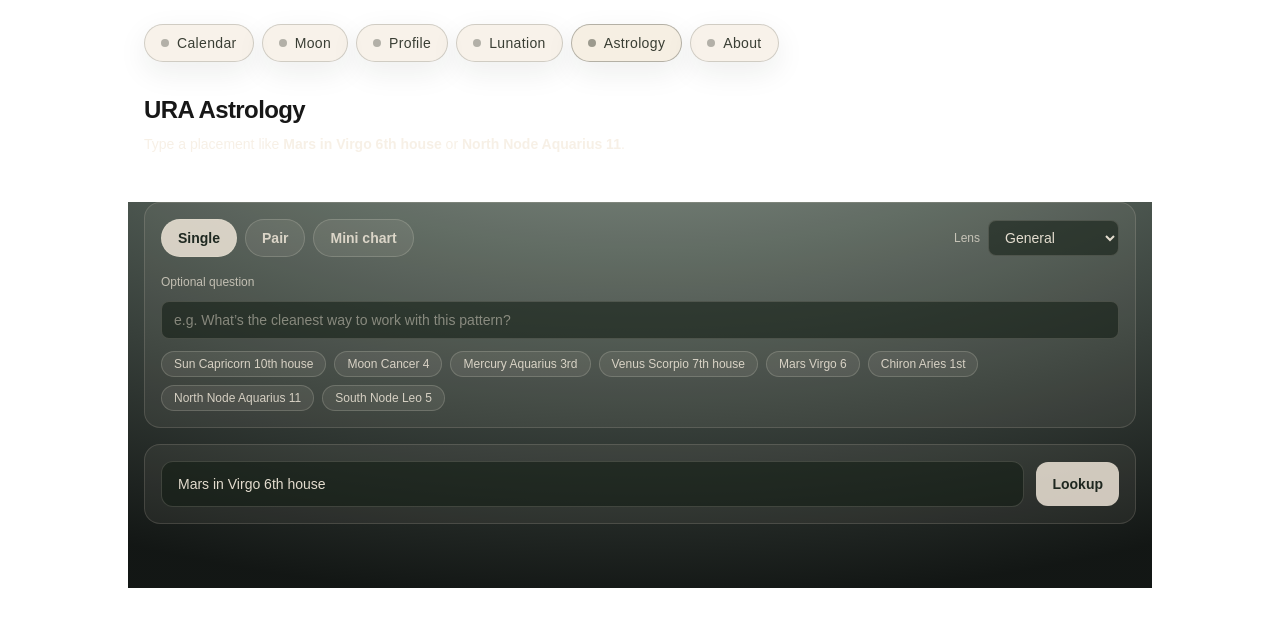
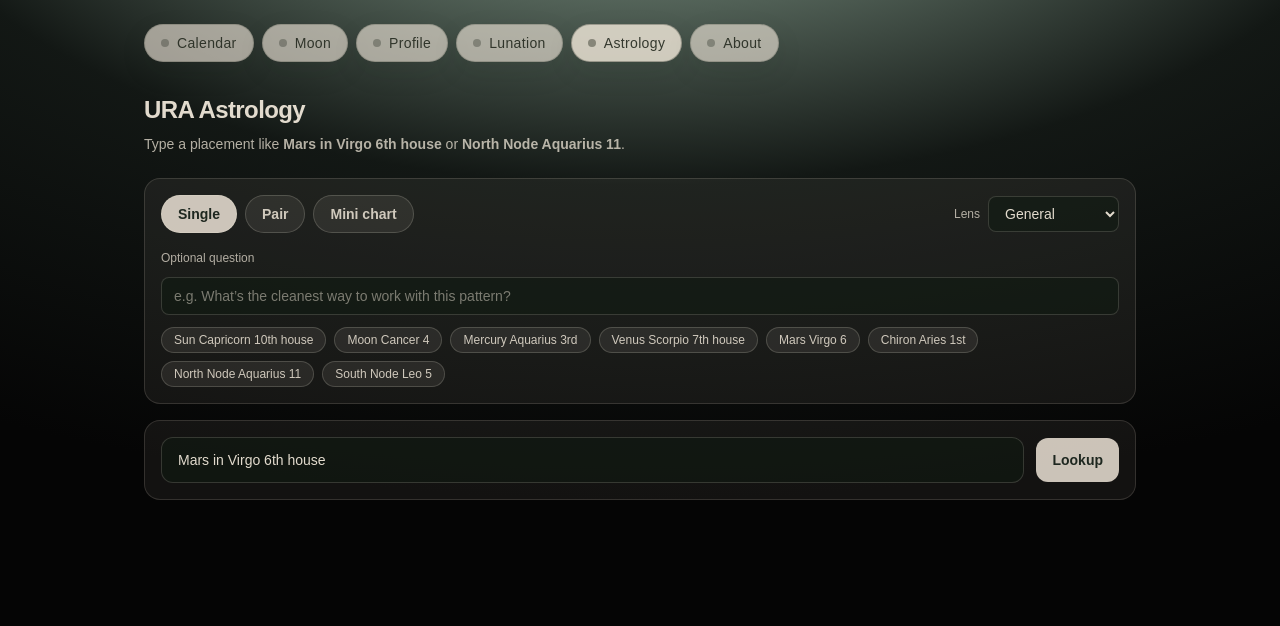
Before and after one commit to jaysperspective/URA, a Next.js app in the folder web/: page /astrology in a window 1280 px wide. Shown: the top 626 px of the page. Built offline with nearby package versions, Linux system fonts and the light colour scheme.

Commit message:
Update page.tsx

```diff
--- a/web/src/app/astrology/page.tsx
+++ b/web/src/app/astrology/page.tsx
@@ -4,9 +4,15 @@ import { NAV, NavPill } from "@/lib/ui/nav";
 
 export default function AstrologyPage() {
   return (
-    <main className="min-h-screen">
-      {/* Top Navigation (neutral) */}
+    <main
+      className="min-h-screen"
+      style={{
+        background:
+          "radial-gradient(1400px 700px at 50% -200px, rgba(70,120,86,0.55) 0%, rgba(9,14,11,0.96) 55%, rgba(0,0,0,0.98) 100%)",
+      }}
+    >
       <div className="mx-auto max-w-5xl px-4 py-6">
+        {/* Nav lives inside the same green scene */}
         <nav className="mb-8 flex flex-wrap gap-2">
           {NAV.map((item) => (
             <NavPill
@@ -18,31 +24,18 @@ export default function AstrologyPage() {
           ))}
         </nav>
 
-        {/* Page Header */}
         <header className="mb-6">
-          <h1 className="text-2xl font-semibold tracking-tight">
+          <h1 className="text-2xl font-semibold tracking-tight" style={{ color: "rgba(244,235,221,0.92)" }}>
             URA Astrology
           </h1>
-          <p
-            className="mt-2 text-sm"
-            style={{ color: "rgba(244,235,221,0.75)" }}
-          >
+          <p className="mt-2 text-sm" style={{ color: "rgba(244,235,221,0.72)" }}>
             Type a placement like <strong>Mars in Virgo 6th house</strong> or{" "}
             <strong>North Node Aquarius 11</strong>.
           </p>
         </header>
+
+        <AstrologyClient />
       </div>
-
-      {/* 🌿 Astrology Environment */}
-      <section
-        className="mx-auto max-w-5xl px-4 pb-16"
-        style={{
-          background:
-            "radial-gradient(1200px 600px at 50% -200px, rgba(44, 76, 54, 0.55), rgba(6, 10, 8, 0.95))",
-        }}
-      >
-        <AstrologyClient />
-      </section>
     </main>
   );
 }
```
